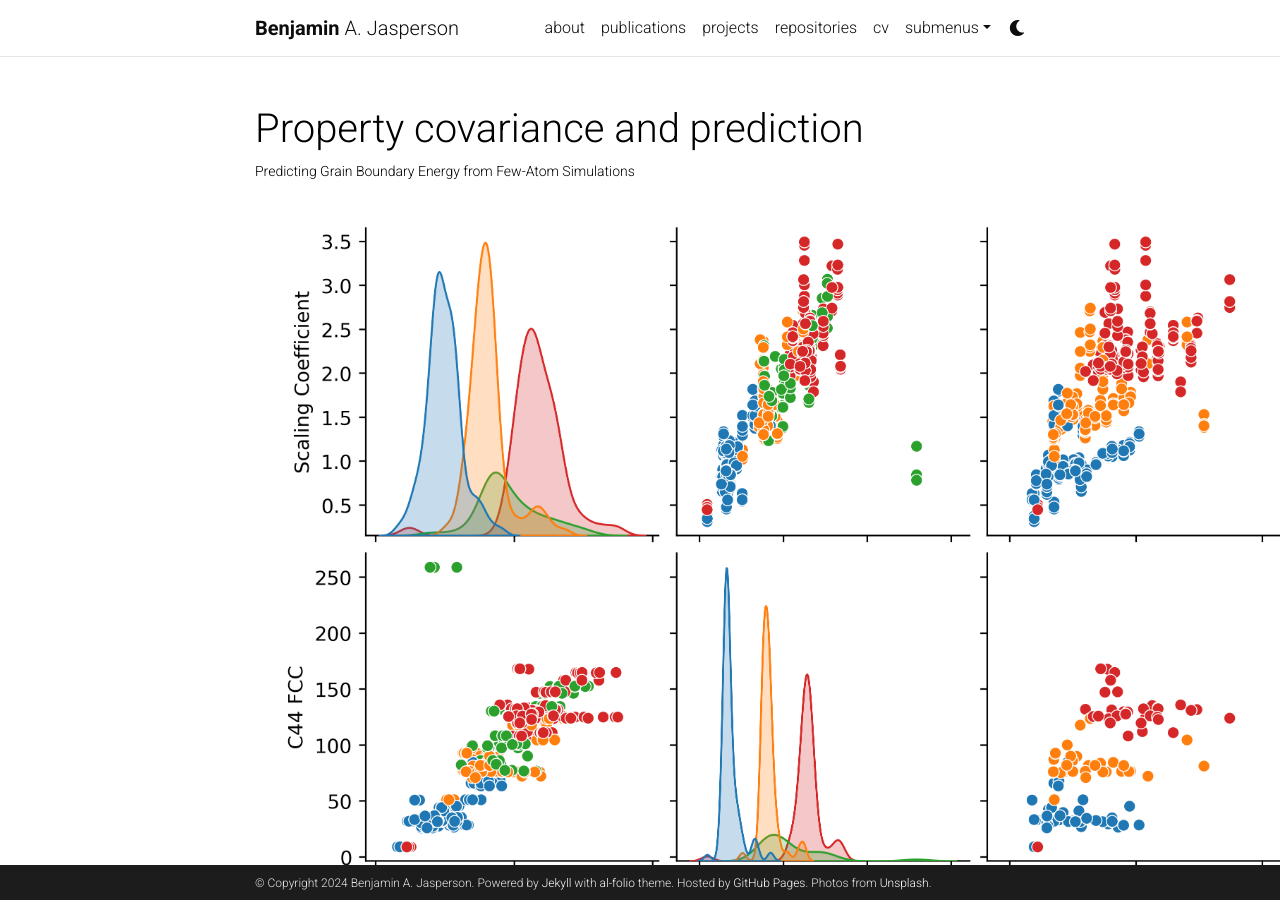
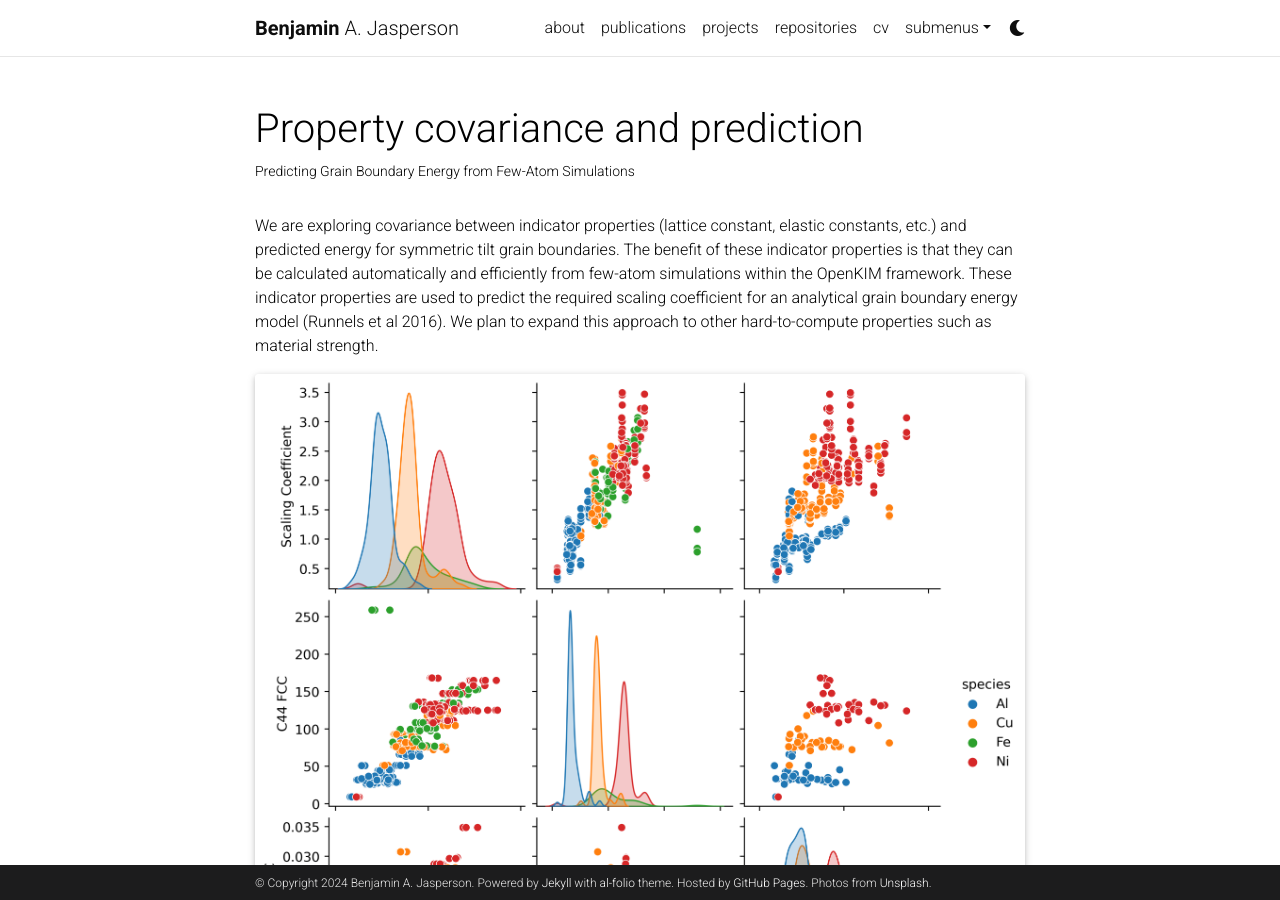
Before and after one commit to bjasperson/bjasperson.github.io, a Jekyll site: the page built from _projects/gb.md, in a window 1280 px wide and 900 px high. Built offline with Jekyll 4.4.1, drawn with Linux system fonts in a browser that asks for light colours; full-size pictures stand in for the smaller copies a plugin makes; comment, search, counter and statistics services are not loaded; a style sheet for code colours, icons or effects is not loaded.

Commit message:
Update gb.md

```diff
--- a/_projects/gb.md
+++ b/_projects/gb.md
@@ -7,7 +7,6 @@ importance: 1
 category: work
 ---
 
-![](/assets/img/gb_pairplot.png){: .align-left}
 We are exploring covariance between indicator properties (lattice constant, elastic constants, etc.) and predicted energy for symmetric tilt grain boundaries.
 The benefit of these indicator properties is that they can be calculated automatically and efficiently from few-atom simulations within the OpenKIM framework.
 These indicator properties are used to predict the required scaling coefficient for an analytical grain boundary energy model (Runnels et al 2016).
```
